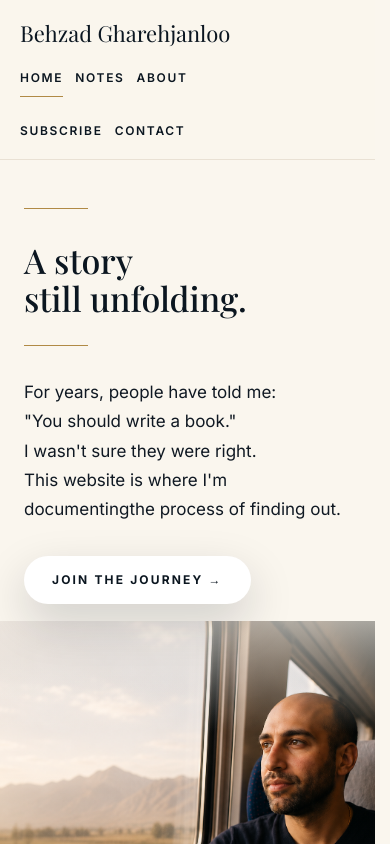
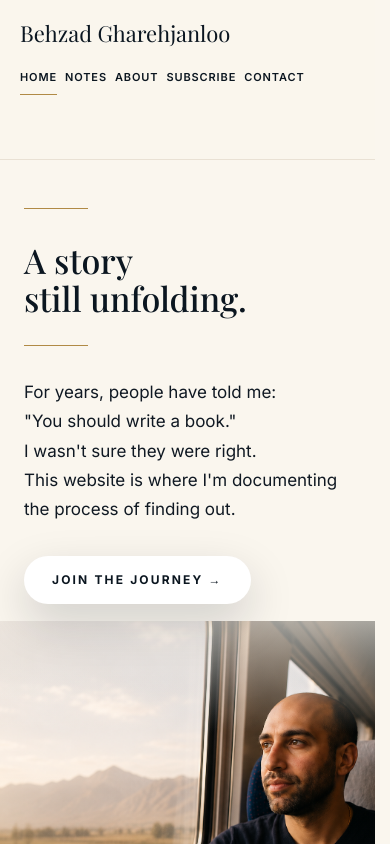
Before and after one commit to behzadgharehjanloo/behzadgh-website, a Next.js app: page / in a window 390 px wide. Shown: the top 844 px of the page. Built offline with nearby package versions, Linux system fonts and the light colour scheme.

Commit message:
Keep mobile portrait nav on one row

```diff
--- a/app/page.tsx
+++ b/app/page.tsx
@@ -27,7 +27,7 @@ export default function Home() {
             <br />
             I wasn&apos;t sure they were right.
             <br />
-            This website is where I&apos;m documenting
+            This website is where I&apos;m documenting{" "}
             <br className="hidden md:block" />
             the process of finding out.
           </p>
--- a/components/Header.tsx
+++ b/components/Header.tsx
@@ -29,23 +29,21 @@ export function Header() {
           Behzad Gharehjanloo
         </Link>
 
-        <div className="flex flex-wrap items-center gap-x-5 gap-y-3 md:justify-end">
+        <div className="flex min-w-0 flex-wrap items-center gap-x-5 gap-y-3 md:justify-end">
           <nav
             aria-label="Primary navigation"
-            className="flex flex-wrap items-center gap-x-3 gap-y-3 text-[12px] font-semibold uppercase tracking-[0.14em] text-[#0b1620] sm:gap-x-5 sm:text-[13px] md:gap-x-8 md:text-sm md:font-medium"
+            className="flex min-w-0 flex-nowrap items-center gap-x-2 text-[11px] font-semibold uppercase tracking-[0.08em] text-[#0b1620] sm:gap-x-3 sm:text-[12px] sm:tracking-[0.1em] md:flex-wrap md:gap-x-8 md:gap-y-3 md:text-sm md:font-medium md:tracking-[0.14em]"
           >
             {navItems.map((item) => (
-              <span key={item.href} className="contents">
               <Link
+                key={item.href}
                 href={item.href}
-                  className={`pb-2 transition hover:text-[#8f6d2f] ${
+                className={`whitespace-nowrap pb-2 transition hover:text-[#8f6d2f] ${
                   isActive(pathname, item.href) ? "border-b border-[#b08a45]" : "border-b border-transparent"
                 }`}
               >
                 {item.label}
               </Link>
-                {item.href === "/about" ? <span className="mobile-nav-break basis-full md:hidden" aria-hidden="true" /> : null}
-              </span>
             ))}
           </nav>
 
```
Lines whose indentation alone changed are shown as unchanged.
